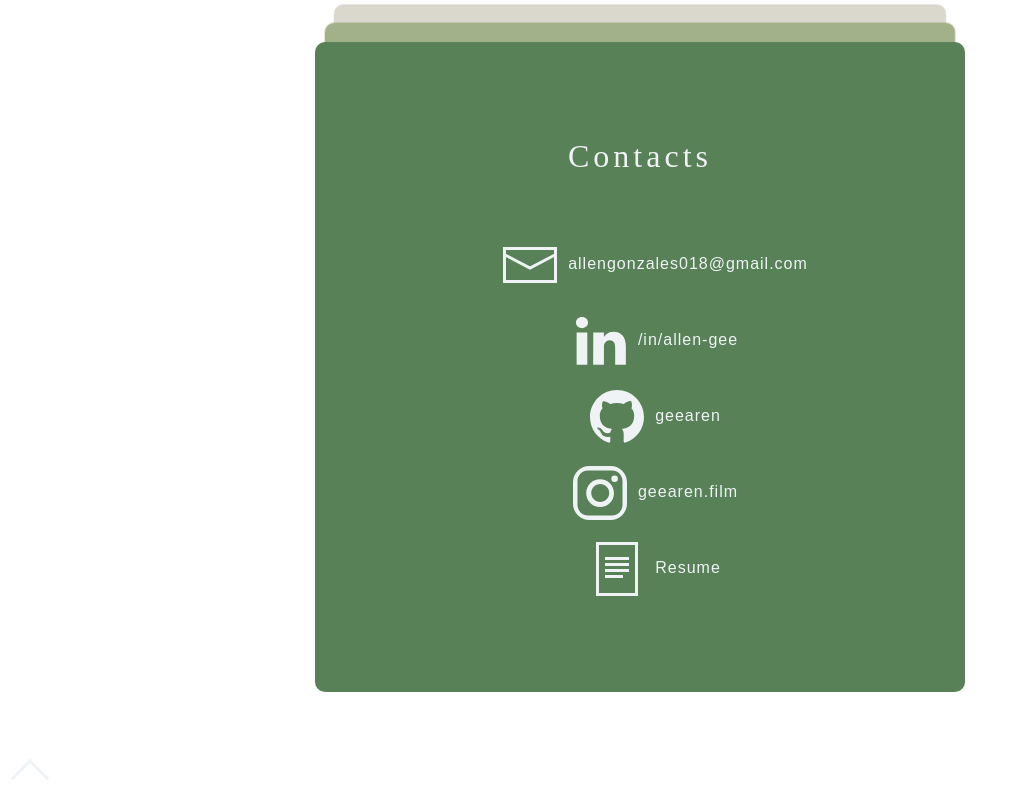
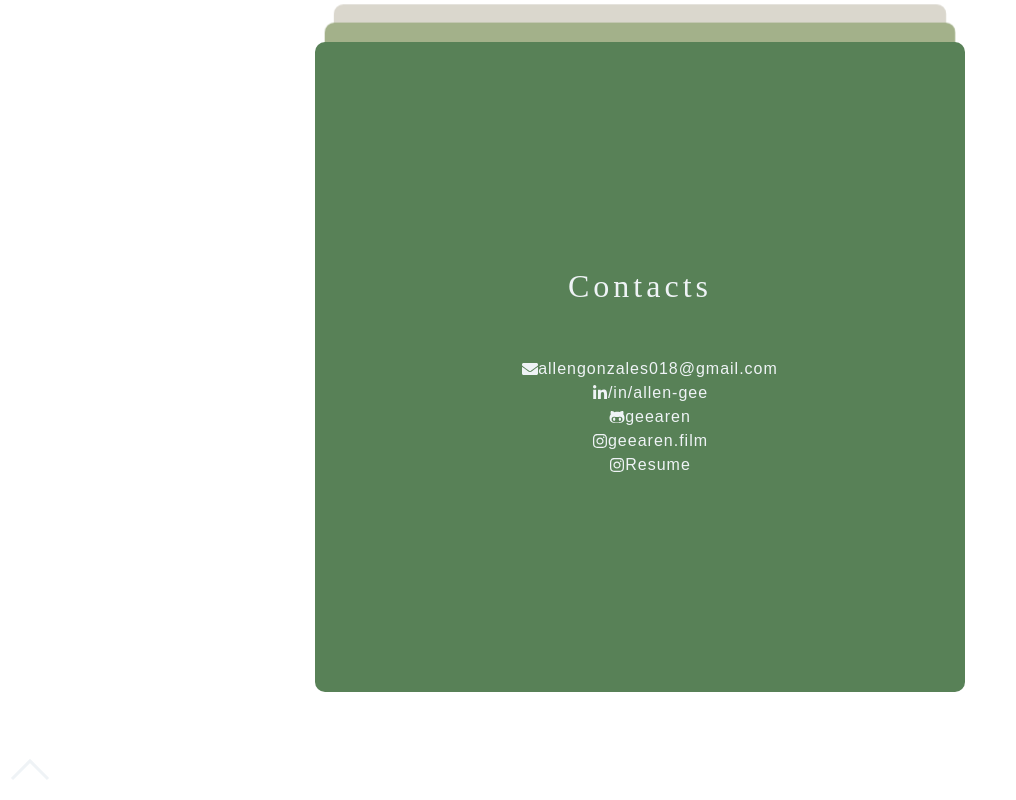
Before and after one commit to geearen/portfolio01, a React (Create React App) app: page /home in a window 1280 px wide. Shown: the part 4884-5684 px from the top of the page, without its empty margins (0-1016 px from the left). Built offline with nearby package versions, Linux system fonts and the light colour scheme; a web font is replaced by a local one.

Commit message:
removes the use of UIKITS icons; adds react-icons

```diff
--- a/package.json
+++ b/package.json
@@ -6,6 +6,7 @@
     "node-sass": "^6.0.1",
     "react": "^17.0.2",
     "react-dom": "^16.6.1",
+    "react-icons": "^4.3.1",
     "react-router-dom": "^5.3.0",
     "react-scripts": "^4.0.3",
     "react-tsparticles": "^1.35.2"
--- a/src/components/Home/Contact/Contact.jsx
+++ b/src/components/Home/Contact/Contact.jsx
@@ -1,4 +1,5 @@
 import React from "react";
+import * as FaIcons from "react-icons/fa";
 
 export default function Contact() {
   return (
@@ -12,7 +13,7 @@ export default function Contact() {
               target="_blank"
               rel="noopener noreferrer"
             >
-              <span uk-icon="icon: mail; ratio:3"></span>
+              <FaIcons.FaEnvelope />
               allengonzales018@gmail.com
             </a>
           </li>
@@ -22,7 +23,8 @@ export default function Contact() {
               target="_blank"
               rel="noopener noreferrer"
             >
-              <span uk-icon="icon: linkedin; ratio:3"></span>/in/allen-gee
+              <FaIcons.FaLinkedinIn />
+              /in/allen-gee
             </a>
           </li>
           <li>
@@ -31,7 +33,8 @@ export default function Contact() {
               target="_blank"
               rel="noopener noreferrer"
             >
-              <span uk-icon="icon: github; ratio:3"></span>geearen
+              <FaIcons.FaGithubAlt />
+              geearen
             </a>
           </li>
           <li>
@@ -40,7 +43,8 @@ export default function Contact() {
               target="_blank"
               rel="noopener noreferrer"
             >
-              <span uk-icon="icon: instagram; ratio:3"></span>geearen.film
+              <FaIcons.FaInstagram />
+              geearen.film
             </a>
           </li>
           <li>
@@ -49,7 +53,8 @@ export default function Contact() {
               target="_blank"
               rel="noopener noreferrer"
             >
-              <span uk-icon="icon: file-text; ratio:3"></span>Resume
+              <FaIcons.FaInstagram />
+              Resume
             </a>
           </li>
         </ul>
```
Also changed, not shown: 1 other file (tests, documents, lock files or other folders).
